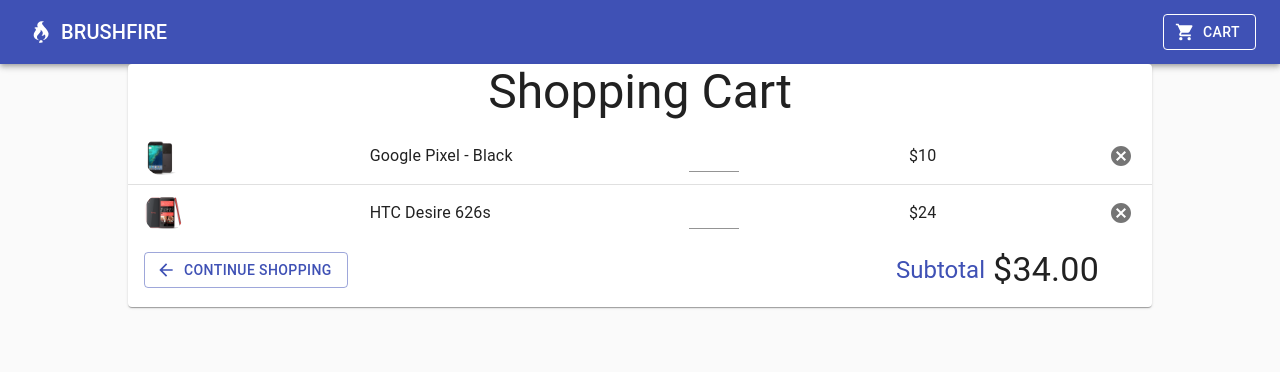
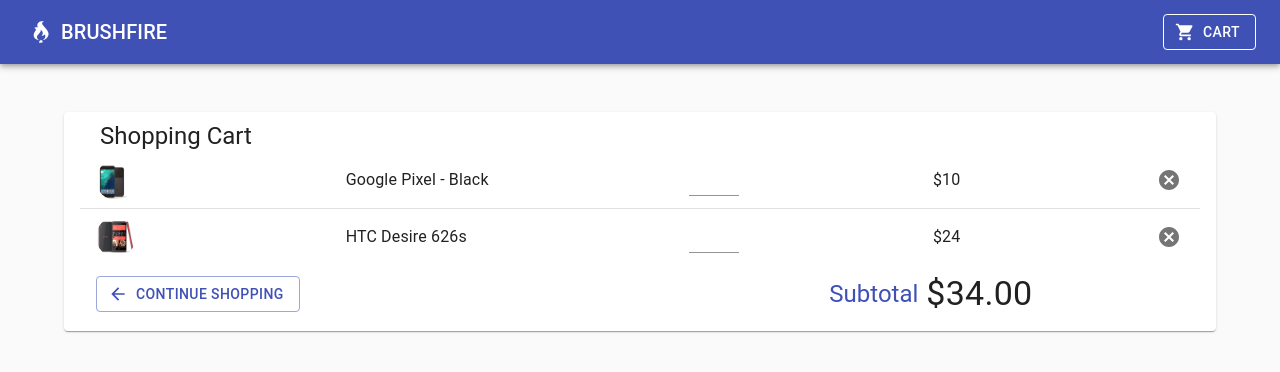
Before and after one commit to jswelsh/react_store, a React (Create React App) app: page /cart in a window 1280 px wide. Shown: the top 372 px of the page. Built offline with nearby package versions, Linux system fonts and the light colour scheme.

Commit message:
finished basic functionality of cart

```diff
--- a/src/Cart/index.js
+++ b/src/Cart/index.js
@@ -23,18 +23,21 @@
     alignItems: 'center'
   },
   PaperW:{
+    marginTop:'48px',
+    paddingLeft:'16px',
+    paddingRight:'16px',
     margin:'auto',
-    textAlign: 'center',
-    width: '80%',
+    // textAlign: 'center',
+    width: '90%',
   },
   Title:{
     width:150
   },
+  Header:{
+    marginLeft:'20px'
+  },
   inline: {
     display: 'inline',
-  },
-  ListItem:{
-    flexGrow:2
   }
 }))
 
@@ -69,13 +72,12 @@
 
   return (
     <Paper className={classes.PaperW}>
-      <Typography variant='h3'>
+    <List>
+      <Typography variant='h5' className={classes.Header} >
         Shopping Cart
       </Typography>
-    <List>
-      <ListItem  >
+      <ListItem>
         <Grid
-        // spacing={1}
           container
           direction="row"
           justify="space-between"
@@ -91,20 +93,13 @@
           </div>
           </Grid>
           <Grid item>
- {/*          <IconButton size='small'>
-            <RemoveIcon />
-          </IconButton> */}
             <TextField
               type="number"
               style ={{width: '50px'}}
               onInput={(e)=>{
-                e.target.value = Math.max(0, parseInt(e.target.value) ).toString().slice(0,2)
-            }}
+                e.target.value = Math.max(0, parseInt(e.target.value) ).toString().slice(0,2)}}
               min={0}
             />
-{/*           <IconButton size='small'>
-            <AddIcon />
-          </IconButton> */}
           </Grid>
           <Grid item>
           <Typography>
@@ -136,20 +131,13 @@
           </div>
           </Grid>
           <Grid item>
-{/*           <IconButton size='small'>
-            <RemoveIcon />
-          </IconButton> */}
             <TextField
               type="number"
               style ={{width: '50px'}}
               onInput={(e)=>{
-                e.target.value = Math.max(0, parseInt(e.target.value) ).toString().slice(0,2)
-            }}
+                e.target.value = Math.max(0, parseInt(e.target.value) ).toString().slice(0,2)}}
               min={0}
             />
-{/*           <IconButton size='small'>
-            <AddIcon />
-          </IconButton> */}
           </Grid>
           <Grid item>
           <Typography>
@@ -170,7 +158,7 @@
           direction="row"
           justify="space-between"
           alignItems="center">
-      <Grid xs={9} item>
+        <Grid xs={8} item>
         <Button
           color='primary'
           variant={'outlined'}
@@ -179,28 +167,28 @@
         </Button>
         </Grid>
         <Grid
-        xs={3}
+          xs={4}
           item
           container
           spacing={1}
           direction="row"
           // justify="space-between"
           alignItems="center"
-
         >
         <Grid item>
           <Typography variant="h5" color="primary">Subtotal </Typography>
         </Grid>
-{/*         <Grid item>
-
-        <Divider orientation='vertical' />
-        </Grid> */}
         <Grid item>
-          <Typography variant="h4" color="initial">${cart.reduce((accumulator, current) => current.price + accumulator , 0.00).toFixed(2)}</Typography>
+          <Typography
+            variant="h4"
+            color="initial">
+            ${cart
+            .reduce(
+              (accumulator, current) => current.price + accumulator , 0.00)
+            .toFixed(2)}
+          </Typography>
         </Grid>
-
         </Grid>
-
       </Grid>
       </ListItem>
     </List>
@@ -209,3 +197,9 @@
 }
 
 export { Cart }
+/*            <IconButton size='small'>
+            <AddIcon />
+          </IconButton>  */
+/*           <IconButton size='small'>
+          <RemoveIcon />
+        </IconButton> */
```
Lines whose indentation alone changed are shown as unchanged.
